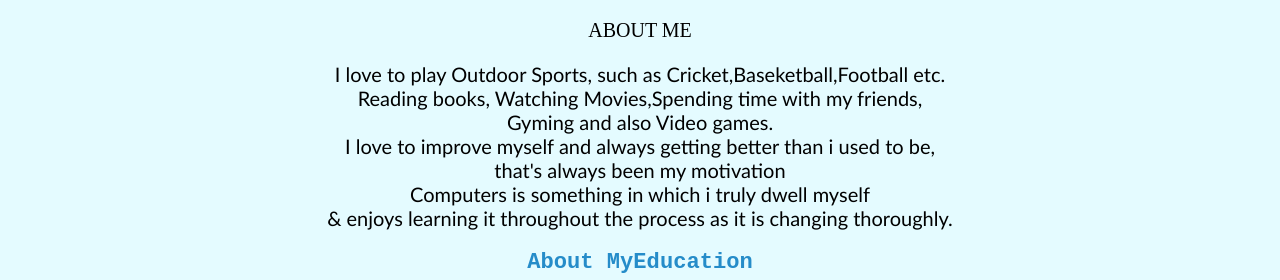
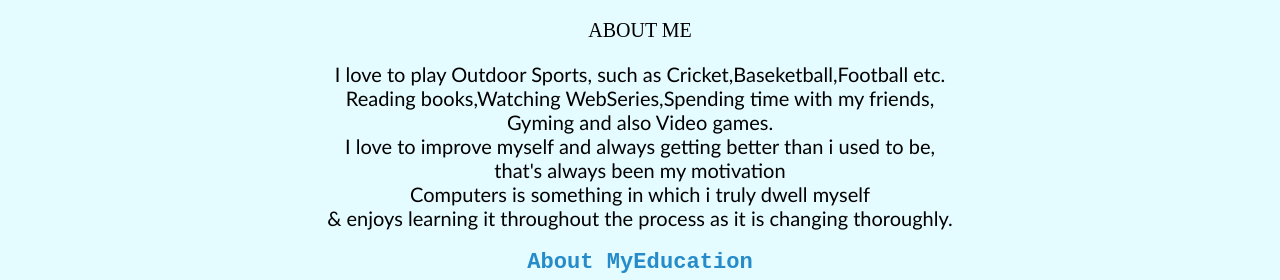
Before and after one commit to shawnfrancis29/Resume.github.io, a plain HTML site: page index.html in a window 1280 px wide. Shown: the part 813-1093 px from the top of the page. Drawn offline with Linux system fonts and the light colour scheme.

Commit message:
Update index.html

```diff
--- a/index.html
+++ b/index.html
@@ -41,7 +41,7 @@
 
         <div id="aboutMe">ABOUT ME
            <p id="currentEducation">I love to play Outdoor Sports, such as Cricket,Baseketball,Football etc.<br>
-            Reading books, Watching Movies,Spending time with my friends,<br>Gyming and also Video games.<br>
+            Reading books,Watching WebSeries,Spending time with my friends,<br>Gyming and also Video games.<br>
            I love to improve myself and always getting better than i used to be,<br> that's always been my motivation<br>
            Computers is something in which i truly dwell myself<br>& enjoys learning it throughout the process as it is changing thoroughly.<br>
            </p>
@@ -82,7 +82,7 @@
             </div>
         <div class="getAllContact">
             <span><a href="mailto:shawnfrancis657@gmail.com" id="email" target="_blank"><img src="email.png" width="22" style="border-radius: 10px;">Email</a></span>
-            <span><a href="https://twitter.com/hangoverkills" id="twitter" target="_blank"><img src="twitter.png" width="20" style="border-radius: 10px; ">  Twitter</a></span>
+            <span><a href="https://twitter.com/hangoverkills" id="twitter" target="_blank"><img src="twitter.png" width="20" style="border-radius: 10px; ">Twitter</a></span>
             <span><a href="https://www.facebook.com/shawn.francis.5209/" id="facebook" target="_blank"><img src="facebook.png" width="22" style="border-radius: 10px;">Facebook</a></span>
             <span><a href="https://www.linkedin.com/in/shawn-francis-ba526b156/" id="linkedIn" target="_blank"><img src="In.png" width="22" style="border-radius: 10px;">LinkedIn</a></span>
             </div>
```
